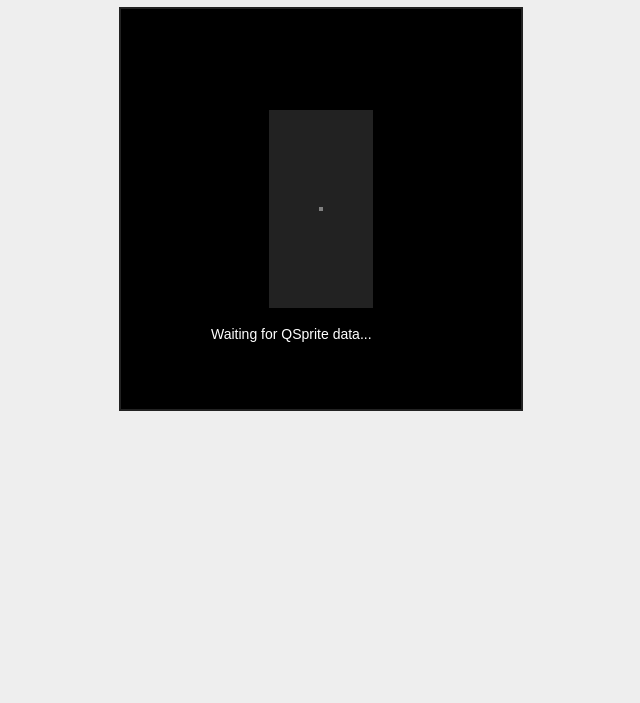
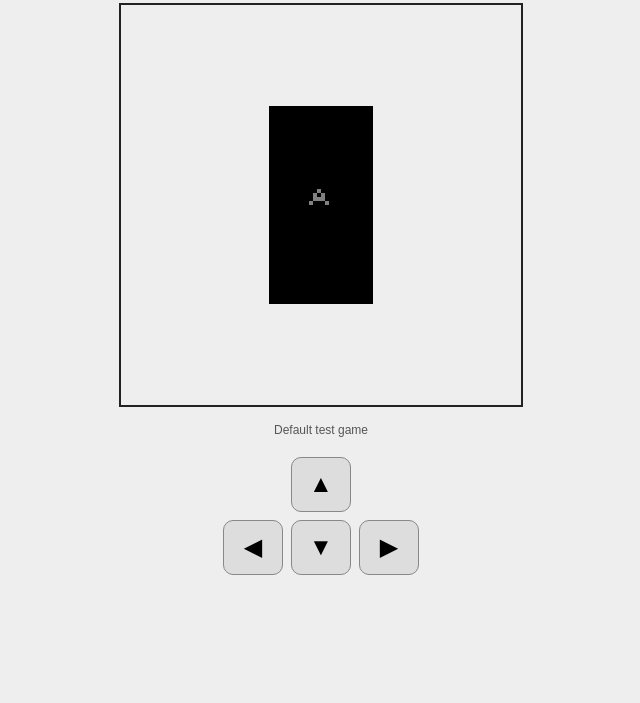
Before and after one commit to qrSprite/QSprite, a plain HTML site: page index.html in a window 1280 px wide. Shown: the part 97-800 px from the top of the page, without its empty margins (319-959 px from the left). Drawn offline with Linux system fonts and the light colour scheme.

Commit message:
Update index.html

```diff
--- a/index.html
+++ b/index.html
@@ -3,7 +3,7 @@
 <html lang="en">
 <head>
 <meta charset="UTF-8">
-  <meta name="viewport" content="width=device-width, initial-scale=1.0">
+<meta name="viewport" content="width=device-width, initial-scale=1">
 <title>QSprite</title>
 
 <style>
@@ -12,81 +12,301 @@
     font-family: Arial, sans-serif;
     text-align: center;
     margin: 0;
-      padding: 24px;
-    }
-
-    h1 {
-      color: #222222;
+    padding: 20px;
   }
 
   canvas {
     width: min(90vw, 400px);
     height: auto;
-      background: black;
-      border: 2px solid #222222;
     image-rendering: pixelated;
+    border: 2px solid #222;
+  }
+
+  .controls {
+    display: grid;
+    grid-template-columns: 60px 60px 60px;
+    justify-content: center;
+    gap: 8px;
+    margin: 20px auto;
+  }
+
+  button {
+    height: 55px;
+    font-size: 24px;
+    border: 1px solid #888;
+    border-radius: 10px;
+    background: #ddd;
+    touch-action: none;
+  }
+
+  .empty {
+    visibility: hidden;
+  }
+
+  #status {
+    font-size: 12px;
+    color: #555;
   }
 </style>
 </head>
 
 <body>
+
 <h1>QSprite</h1>
 
 <canvas id="game" width="400" height="400"></canvas>
 
+<p id="status">QSprite Player</p>
+
+<div class="controls">
+  <button class="empty"></button>
+  <button data-key="up">▲</button>
+  <button class="empty"></button>
+  <button data-key="left">◀</button>
+  <button data-key="down">▼</button>
+  <button data-key="right">▶</button>
+</div>
+
 <script>
 const canvas = document.getElementById("game");
 const ctx = canvas.getContext("2d");
+const statusText = document.getElementById("status");
 
-    // Read game data from the URL
-    const gameData = location.hash.slice(1);
+// Default game data
+const defaultGame = {
+  version: 1,
 
-    // Temporary player
-    const player = {
+  palette: [
+    null,
+    "#FFFFFF",
+    "#808080"
+  ],
+
+  sprite: {
+    width: 10,
+    height: 10,
+    pixels: [
+      "0000000000",
+      "0000200000",
+      "0002020000",
+      "0002220000",
+      "0020002000",
+      "0000000000",
+      "0000000000",
+      "0000000000",
+      "0000000000",
+      "0000000000"
+    ]
+  },
+
+  background: {
+    color: "#000000",
+    x: 148,
+    y: 101,
+    width: 104,
+    height: 198
+  },
+
+  bounds: {
+    left: 155,
+    right: 245,
+    top: 130,
+    bottom: 270
+  },
+
+  player: {
     x: 200,
     y: 200,
     speed: 2
+  }
+};
+
+// Decode QSprite data from URL
+function decodeGame() {
+  const encoded = location.hash.slice(1);
+
+  if (!encoded) {
+    statusText.textContent = "Default test game";
+    return defaultGame;
+  }
+
+  try {
+    if (!encoded.startsWith("Q1.")) {
+      throw new Error("Unknown QSprite version");
+    }
+
+    let base64 = encoded.slice(3)
+      .replace(/-/g, "+")
+      .replace(/_/g, "/");
+
+    while (base64.length % 4) {
+      base64 += "=";
+    }
+
+    const binary = atob(base64);
+    const bytes = Uint8Array.from(
+      binary, character => character.charCodeAt(0)
+    );
+
+    const json = new TextDecoder().decode(bytes);
+    const game = JSON.parse(json);
+
+    if (game.version !== 1) {
+      throw new Error("Unsupported game version");
+    }
+
+    validateGame(game);
+
+    statusText.textContent = "QSprite game loaded!";
+    return game;
+
+  } catch (error) {
+    statusText.textContent = "Invalid QSprite data: " + error.message;
+    console.error(error);
+    return defaultGame;
+  }
+}
+
+// Basic data validation
+function validateGame(game) {
+  const sprite = game.sprite;
+
+  if (!sprite ||
+      !Number.isInteger(sprite.width) ||
+      !Number.isInteger(sprite.height) ||
+      sprite.width < 1 || sprite.height < 1 ||
+      sprite.width > 32 || sprite.height > 32 ||
+      !Array.isArray(sprite.pixels) ||
+      sprite.pixels.length !== sprite.height ||
+      !Array.isArray(game.palette) ||
+      game.palette.length > 16) {
+    throw new Error("Invalid sprite or palette");
+  }
+
+  for (const row of sprite.pixels) {
+    if (typeof row !== "string" ||
+        row.length !== sprite.width ||
+        !/^[0-9]+$/.test(row)) {
+      throw new Error("Invalid pixel data");
+    }
+
+    for (const pixel of row) {
+      if (Number(pixel) >= game.palette.length) {
+        throw new Error("Invalid palette index");
+      }
+    }
+  }
+
+  for (const value of [
+    game.background?.x,
+    game.background?.y,
+    game.background?.width,
+    game.background?.height,
+    game.player?.x,
+    game.player?.y,
+    game.player?.speed,
+    game.bounds?.left,
+    game.bounds?.right,
+    game.bounds?.top,
+    game.bounds?.bottom
+  ]) {
+    if (!Number.isFinite(value)) {
+      throw new Error("Invalid game settings");
+    }
+  }
+}
+
+const game = decodeGame();
+
+// Player settings
+const player = {
+  x: game.player.x,
+  y: game.player.y,
+  speed: game.player.speed
 };
 
 const keys = {};
 
+// Keyboard controls
 document.addEventListener("keydown", event => {
-      keys[event.key] = true;
+  const key = event.key.replace("Arrow", "").toLowerCase();
+
+  if (["up", "down", "left", "right"].includes(key)) {
+    keys[key] = true;
+    event.preventDefault();
+  }
 });
 
 document.addEventListener("keyup", event => {
-      keys[event.key] = false;
+  const key = event.key.replace("Arrow", "").toLowerCase();
+  keys[key] = false;
 });
 
+// Touch controls
+document.querySelectorAll("[data-key]").forEach(button => {
+  const key = button.dataset.key;
+
+  button.addEventListener("pointerdown", event => {
+    event.preventDefault();
+    keys[key] = true;
+  });
+
+  ["pointerup", "pointerleave", "pointercancel"].forEach(type => {
+    button.addEventListener(type, () => {
+      keys[key] = false;
+    });
+  });
+});
+
+// Update game
 function update() {
-      if (keys.ArrowUp) player.y -= player.speed;
-      if (keys.ArrowDown) player.y += player.speed;
-      if (keys.ArrowLeft) player.x -= player.speed;
-      if (keys.ArrowRight) player.x += player.speed;
+  if (keys.up) player.y -= player.speed;
+  if (keys.down) player.y += player.speed;
+  if (keys.left) player.x -= player.speed;
+  if (keys.right) player.x += player.speed;
 
-      player.x = Math.max(155, Math.min(245, player.x));
-      player.y = Math.max(130, Math.min(270, player.y));
+  const b = game.bounds;
+
+  player.x = Math.max(b.left, Math.min(b.right, player.x));
+  player.y = Math.max(b.top, Math.min(b.bottom, player.y));
 }
 
+// Draw game
 function draw() {
-      ctx.fillStyle = "black";
+  ctx.fillStyle = "#eeeeee";
   ctx.fillRect(0, 0, 400, 400);
 
-      // QSprite game area
-      ctx.fillStyle = "#222222";
-      ctx.fillRect(148, 101, 104, 198);
+  const bg = game.background;
 
-      // Temporary player
-      ctx.fillStyle = "#808080";
-      ctx.fillRect(player.x - 2, player.y - 2, 4, 4);
+  ctx.fillStyle = bg.color;
+  ctx.fillRect(bg.x, bg.y, bg.width, bg.height);
 
-      if (!gameData) {
-        ctx.fillStyle = "white";
-        ctx.font = "14px Arial";
-        ctx.fillText("Waiting for QSprite data...", 90, 330);
+  const sprite = game.sprite;
+  const pixelSize = 4;
+
+  for (let row = 0; row < sprite.height; row++) {
+    for (let col = 0; col < sprite.width; col++) {
+
+      const index = Number(sprite.pixels[row][col]);
+      const color = game.palette[index];
+
+      if (color !== null && color !== undefined) {
+        ctx.fillStyle = color;
+
+        ctx.fillRect(
+          player.x - (sprite.width * pixelSize) / 2
+            + col * pixelSize,
+          player.y - (sprite.height * pixelSize) / 2
+            + row * pixelSize,
+          pixelSize,
+          pixelSize
+        );
+      }
+    }
   }
 }
 
+// Game loop
 function gameLoop() {
   update();
   draw();
@@ -95,5 +315,6 @@
 
 gameLoop();
 </script>
+
 </body>
 </html>
```
Lines whose indentation alone changed are shown as unchanged.
